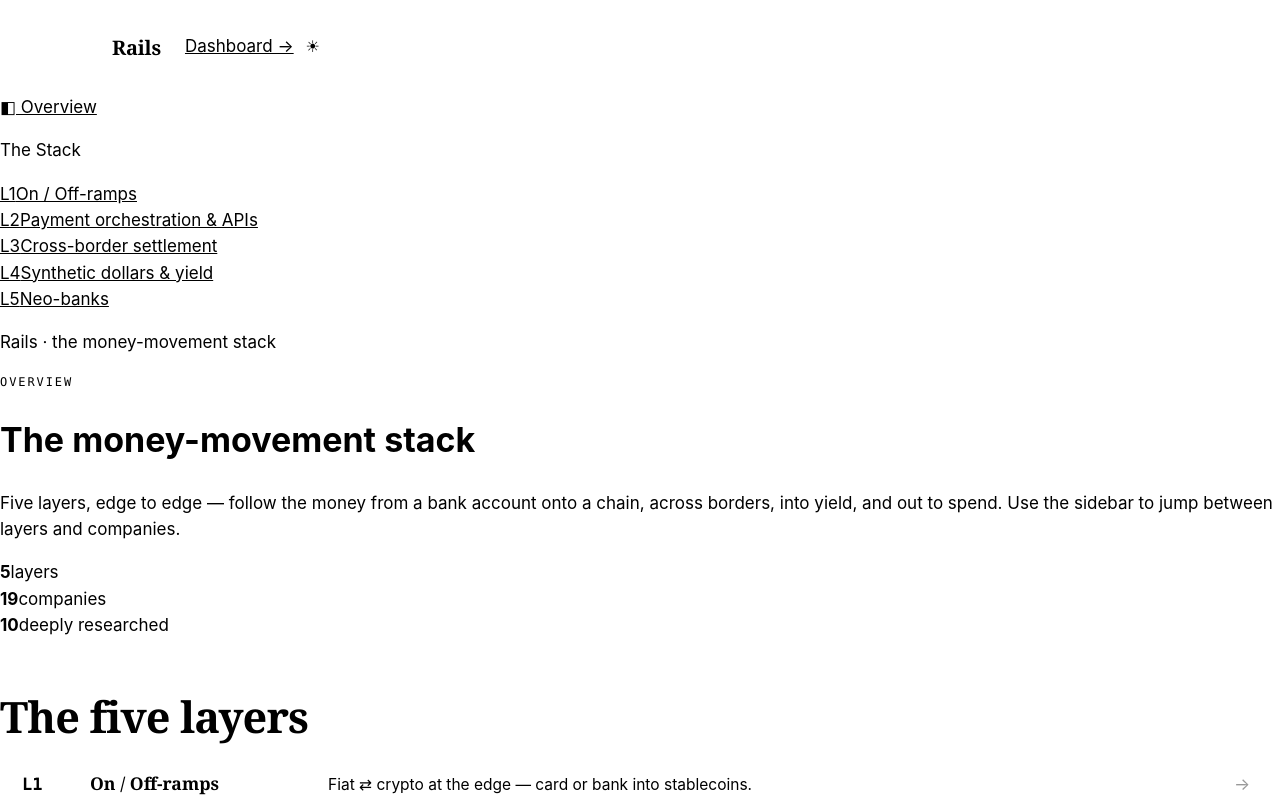
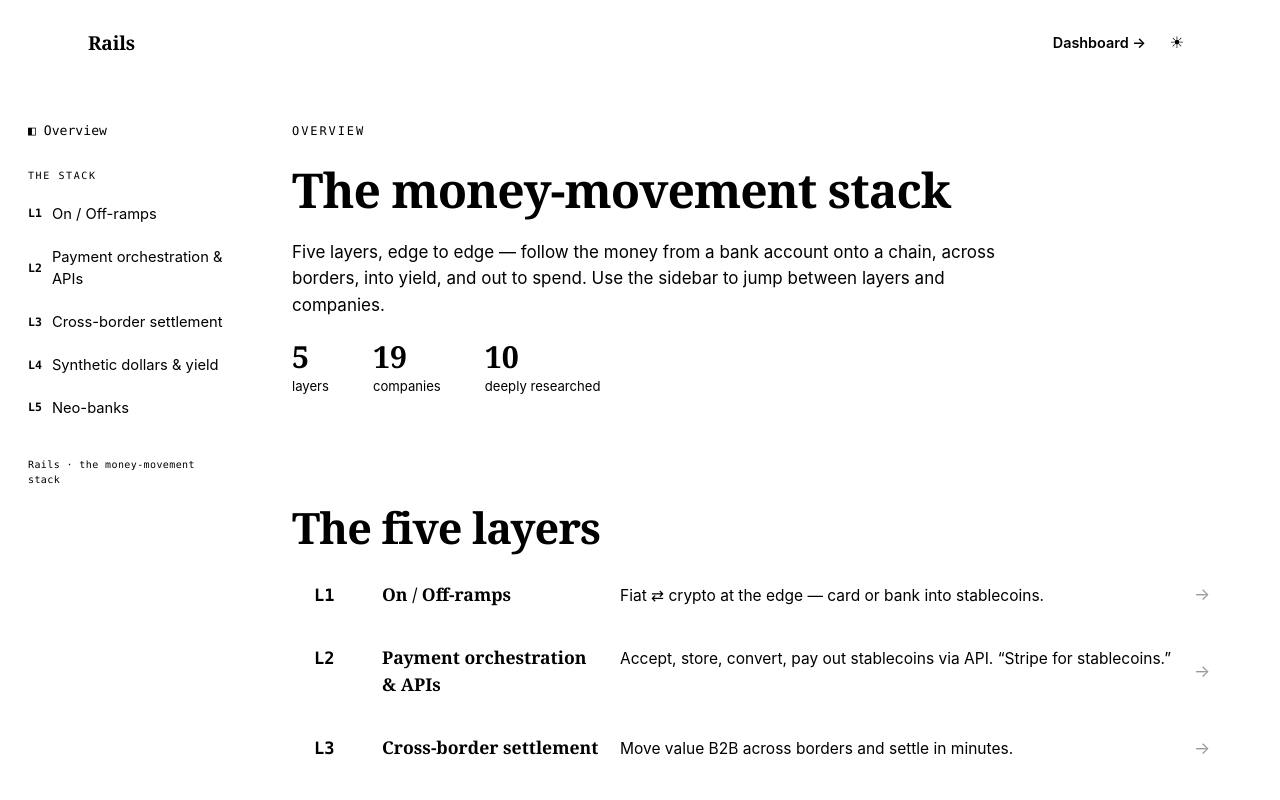
Before and after one commit to ayushsingh82/Rails, a Next.js app in the folder web/: page /dashboard in a window 1280 px wide. Shown: the top 800 px of the page. Built offline with nearby package versions, Linux system fonts and the light colour scheme.

Commit message:
Restyle navbar to a minimal rounded bar and add shell/sidebar styling

```diff
--- a/web/app/globals.css
+++ b/web/app/globals.css
@@ -96,45 +96,15 @@
   backdrop-filter: blur(10px);
 }
 .site-header {
-  position: relative;
   display: flex;
   align-items: center;
-  gap: 24px;
-  max-width: 1100px;
+  gap: 20px;
+  max-width: 1140px;
   margin: 0 auto;
-  padding: 14px 22px;
+  padding: 10px 14px 10px 18px;
   border: 1px solid var(--rule-strong);
-  background: var(--paper-2);
-}
-.corner {
-  position: absolute;
-  width: 11px;
-  height: 11px;
-  pointer-events: none;
-}
-.corner--tl {
-  top: -1px;
-  left: -1px;
-  border-top: 2px solid var(--accent);
-  border-left: 2px solid var(--accent);
-}
-.corner--tr {
-  top: -1px;
-  right: -1px;
-  border-top: 2px solid var(--accent);
-  border-right: 2px solid var(--accent);
-}
-.corner--bl {
-  bottom: -1px;
-  left: -1px;
-  border-bottom: 2px solid var(--accent);
-  border-left: 2px solid var(--accent);
-}
-.corner--br {
-  bottom: -1px;
-  right: -1px;
-  border-bottom: 2px solid var(--accent);
-  border-right: 2px solid var(--accent);
+  border-radius: 999px;
+  background: transparent;
 }
 .brand {
   display: inline-flex;
@@ -145,50 +115,36 @@
 .brand__text {
   display: flex;
   flex-direction: column;
-  line-height: 1.1;
-}
-.brand__eyebrow {
-  font-family: ui-monospace, "SFMono-Regular", Menlo, monospace;
-  font-size: 9.5px;
-  letter-spacing: 0.22em;
-  text-transform: uppercase;
-  color: var(--accent);
+  line-height: 1.12;
 }
 .brand__name {
   font-family: Georgia, serif;
   font-weight: 700;
-  font-size: 1.25rem;
+  font-size: 1.2rem;
   letter-spacing: -0.01em;
 }
-.nav {
-  display: flex;
-  gap: 8px;
-  margin-left: auto;
-}
-.nav__item {
-  display: inline-flex;
-  align-items: center;
-  gap: 8px;
-  text-decoration: none;
-  color: var(--ink-soft);
-  font-size: 0.82rem;
-  font-weight: 500;
-  border: 1px solid var(--rule);
-  background: var(--paper-3);
-  padding: 8px 13px;
-  transition: border-color 0.18s ease, color 0.18s ease;
-}
-.nav__item:hover {
-  border-color: var(--accent);
-  color: var(--ink);
-}
-.nav__code {
+.brand__eyebrow {
   font-family: ui-monospace, "SFMono-Regular", Menlo, monospace;
   font-size: 9px;
   letter-spacing: 0.18em;
+  text-transform: uppercase;
   color: var(--ink-faint);
 }
-.nav__item:hover .nav__code {
+.header__actions {
+  display: flex;
+  align-items: center;
+  gap: 12px;
+  margin-left: auto;
+}
+.header__cta {
+  text-decoration: none;
+  font-size: 0.9rem;
+  font-weight: 600;
+  color: var(--ink);
+  white-space: nowrap;
+  transition: color 0.18s ease;
+}
+.header__cta:hover {
   color: var(--accent);
 }
 
@@ -259,6 +215,36 @@
 }
 .hero__lede strong {
   color: var(--ink);
+}
+
+/* centered hero variant (landing) — text overlaid on the rings */
+.hero--center {
+  text-align: center;
+  position: relative;
+  min-height: calc(100vh - 72px);
+  display: flex;
+  align-items: center;
+  justify-content: center;
+  overflow: hidden;
+}
+.hero__rings {
+  position: absolute;
+  inset: -8%;
+  z-index: 0;
+  pointer-events: none;
+}
+.hero--center .hero__inner {
+  position: relative;
+  z-index: 1;
+  padding: 40px 28px;
+}
+.hero--center .hero__title {
+  max-width: none;
+}
+.hero--center .hero__lede {
+  margin-left: auto;
+  margin-right: auto;
+  margin-bottom: 0;
 }
 .hero__cta {
   display: flex;
@@ -508,10 +494,155 @@
   color: var(--accent);
 }
 
+/* --------------------- shell + sidebar (inner pages) --------------- */
+
+.shell {
+  display: flex;
+  align-items: flex-start;
+  max-width: 1320px;
+  margin: 0 auto;
+}
+.sidebar {
+  position: sticky;
+  top: 72px;
+  flex-shrink: 0;
+  width: 252px;
+  height: calc(100vh - 72px);
+  overflow-y: auto;
+  border-right: 1px solid var(--rule);
+}
+.sidebar__inner {
+  padding: 26px 16px 40px;
+}
+.sidebar__overview {
+  display: block;
+  text-decoration: none;
+  font-family: ui-monospace, Menlo, monospace;
+  font-size: 0.82rem;
+  color: var(--ink-soft);
+  padding: 9px 12px;
+  border-radius: 8px;
+  margin-bottom: 18px;
+}
+.sidebar__overview:hover,
+.sidebar__overview.is-active {
+  background: var(--accent-soft);
+  color: var(--accent);
+}
+.sidebar__label {
+  font-family: ui-monospace, Menlo, monospace;
+  font-size: 10px;
+  letter-spacing: 0.16em;
+  text-transform: uppercase;
+  color: var(--ink-faint);
+  margin: 0 0 10px 12px;
+}
+.sidebar__nav {
+  display: flex;
+  flex-direction: column;
+  gap: 2px;
+}
+.sidebar__item {
+  display: flex;
+  align-items: center;
+  gap: 10px;
+  text-decoration: none;
+  color: var(--ink-soft);
+  padding: 9px 12px;
+  border-radius: 8px;
+  font-size: 0.92rem;
+  transition: background 0.15s ease, color 0.15s ease;
+}
+.sidebar__item:hover {
+  background: var(--accent-soft);
+  color: var(--ink);
+}
+.sidebar__item.is-active {
+  background: var(--accent-soft);
+  color: var(--accent);
+}
+.sidebar__code {
+  font-family: ui-monospace, Menlo, monospace;
+  font-size: 0.72rem;
+  font-weight: 700;
+  color: var(--accent);
+}
+.sidebar__sub {
+  display: flex;
+  flex-direction: column;
+  margin: 2px 0 10px 21px;
+  border-left: 1px solid var(--rule);
+  padding-left: 9px;
+}
+.sidebar__subitem {
+  text-decoration: none;
+  color: var(--ink-soft);
+  font-size: 0.86rem;
+  padding: 6px 10px;
+  border-radius: 6px;
+}
+.sidebar__subitem:hover {
+  color: var(--ink);
+  background: var(--accent-soft);
+}
+.sidebar__subitem.is-active {
+  color: var(--accent);
+  font-weight: 600;
+}
+.sidebar__foot {
+  margin: 28px 12px 0;
+  font-family: ui-monospace, Menlo, monospace;
+  font-size: 10px;
+  letter-spacing: 0.04em;
+  color: var(--ink-faint);
+}
+.shell__main {
+  flex: 1;
+  min-width: 0;
+  padding: 36px 40px 96px;
+}
+
+/* dashboard overview */
+.dash__head {
+  padding-bottom: 28px;
+  margin-bottom: 30px;
+  border-bottom: 2px solid var(--ink);
+}
+.dash__title {
+  font-family: Georgia, serif;
+  font-size: clamp(2rem, 4vw, 3rem);
+  letter-spacing: -0.02em;
+  margin: 8px 0 12px;
+}
+.dash__sub {
+  color: var(--ink-soft);
+  max-width: 66ch;
+  margin: 0 0 24px;
+}
+.dash__stats {
+  display: flex;
+  gap: 44px;
+}
+.dash__stats strong {
+  display: block;
+  font-family: Georgia, serif;
+  font-size: 1.9rem;
+  line-height: 1;
+  color: var(--accent);
+}
+.dash__stats span {
+  font-size: 0.82rem;
+  color: var(--ink-faint);
+}
+.dash .stack-section,
+.dash .companies-section {
+  padding: 48px 0 0;
+}
+
 /* ------------------------ doc (deep-dive) pages -------------------- */
 
 .doc {
-  padding-top: 36px;
+  padding-top: 8px;
 }
 .back {
   display: inline-block;
```
